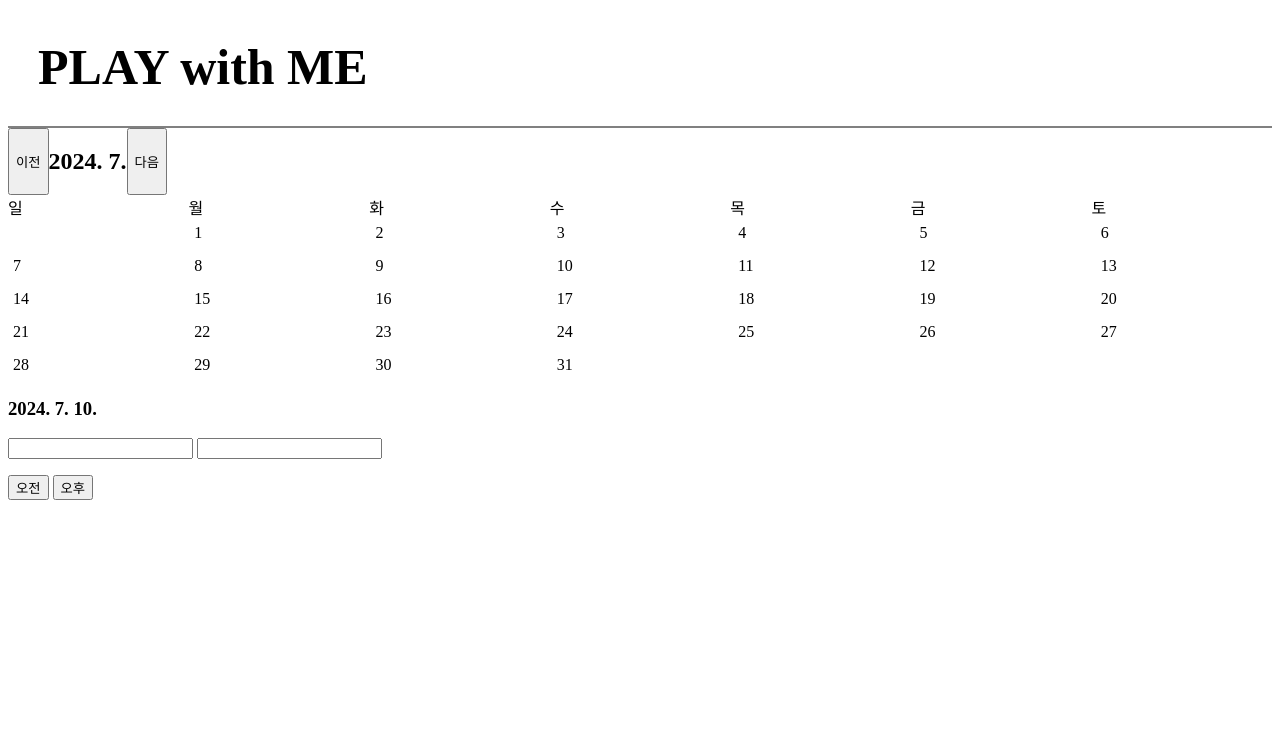
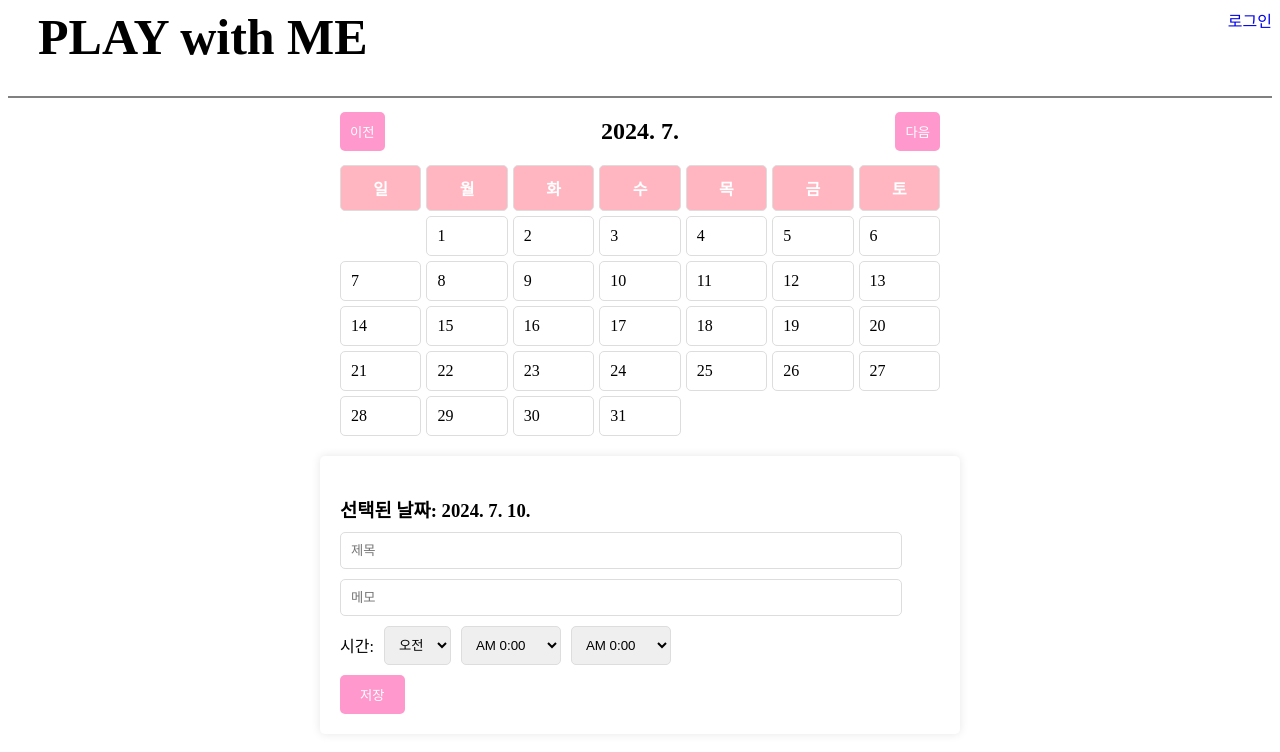
Before and after one commit to jheony/Booking, a plain HTML site: page main.html in a window 1280 px wide. Both pictures are taken after a click on the link "10". Drawn offline with Linux system fonts and the light colour scheme.

Commit message:
프론트

```diff
--- /dev/null
+++ b/booking.js
@@ -0,0 +1,57 @@
+
+//Booking
+const endTimeSelect = document.getElementById('endTime');
+const saveBooking = document.getElementById('saveBooking');
+
+
+ampm.addEventListener('change', setTime);
+
+function setTime() {
+    const ampm = document.getElementById('ampm').value;
+    const startTimeSelect = document.getElementById('startTime');
+    startTimeSelect.innerHTML = '';
+
+    const times = [];   // 선택지 시간 생성
+    for (let hour = 0; hour < 12; hour++) {
+        times.push(`${hour}:00`);
+        times.push(`${hour}:30`);
+    }
+    times.forEach(time => { // 예약 시작시간 선택
+        const option = document.createElement('option');
+        option.value = `${ampm} ${time}`;
+        option.textContent = `${ampm} ${time}`;
+        startTimeSelect.appendChild(option);
+    });
+
+    const eTimeSelect = document.getElementById('eTime');
+    eTimeSelect.innerHTML = '';
+
+    const etimes = [];
+    for (let hour = 0; hour < 12; hour++) {
+        etimes.push(`${hour}:00`);
+        etimes.push(`${hour}:30`);
+    }
+    etimes.forEach(time => {    // 예약 끝시간 선택
+        const eoption = document.createElement('option');
+        eoption.value = `${ampm} ${time}`;
+        eoption.textContent = `${ampm} ${time}`;
+        eTimeSelect.appendChild(eoption);
+    });
+}
+
+setTime();
+// 예약 저장
+saveBooking.addEventListener('click', function () {
+
+    const title = document.getElementById('title').value;
+    const memo = document.getElementById('memo').value;
+    const time = document.getElementById('startTime').value;
+    // console.log(title, memo, time)
+
+    document.getElementById("booking").hidden = true;
+    // 입력칸 초기화
+    document.getElementById('title').value = '';
+    document.getElementById('memo').value = '';
+    document.getElementById('ampm').value = 'AM';
+
+});
--- /dev/null
+++ b/login.css
@@ -0,0 +1,57 @@
+body {
+    font-family: Arial, sans-serif;
+    background-color: #f4f4f4;
+    display: flex;
+    justify-content: center;
+    align-items: center;
+    height: 100vh;
+    margin: 0;
+}
+
+.login-container {
+    background-color: white;
+    padding: 20px;
+    border-radius: 8px;
+    box-shadow: 0 0 10px rgba(0, 0, 0, 0.1);
+    width: 300px;
+    text-align: center;
+}
+
+h2 {
+    margin-bottom: 20px;
+}
+
+label {
+    display: block;
+    margin-bottom: 8px;
+    text-align: left;
+}
+
+input[type="text"],
+input[type="password"] {
+    width: calc(100% - 20px);
+    padding: 10px;
+    margin-bottom: 10px;
+    border: 1px solid #ddd;
+    border-radius: 4px;
+}
+
+button {
+    width: 100%;
+    padding: 10px;
+    background-color: #4CAF50;
+    border: none;
+    border-radius: 4px;
+    color: white;
+    font-size: 16px;
+    cursor: pointer;
+}
+
+button:hover {
+    background-color: #45a049;
+}
+
+#message {
+    margin-top: 20px;
+    font-size: 14px;
+}
--- a/main.html
+++ b/main.html
@@ -3,11 +3,14 @@
 
 <head>
     <title>PLAY with ME</title>
+    <a href="login.html">로그인</a>
     <link rel="stylesheet" href="pwm.css">
 </head>
 
 <body>
     <h1>PLAY with ME</h1>
+    <div class="calendar">
+
         <div class="calendar-header">
             <button id="prevBtn">이전</button>
             <h2 id="currentMonth"></h2>
@@ -23,18 +26,28 @@
             <div class="day">토</div>
         </div>
         <div class="calendar-dates" id="calendarDates"><a href="booking.html"></a></div>
-    <div id="YM"></div>
+
         <div id="booking" hidden>
-        <h3 id="selectDate"></h3>
-        <div calss="text">
-            <input id="title">
-            <input id="memo">
+            <h3 id="selectDate">선택된 날짜:</h3>
+            <div class="text">
+                <input id="title" placeholder="제목">
+                <input id="memo" placeholder="메모">
             </div>
-        <p>
-            <input type="button" id="AM" value="오전">
-            <input type="button" id="PM" value="오후">
-        </p>
+            <div class="time-selection">
+                <label for="time">시간:</label>
+                <select id="ampm">
+                    <option value="AM">오전</option>
+                    <option value="PM">오후</option>
+                </select>
+                <select id="startTime"></select>
+                <select id="eTime"></select>
             </div>
+            <button id="saveBooking">저장</button>
+        </div>
+        <p id="bookingMessage"></p>
+    </div>
+    </div>
+    <script src="booking.js"></script>
     <script src="pwm.js"></script>
 </body>
 
--- a/pwm.css
+++ b/pwm.css
@@ -1,36 +1,136 @@
+.calendar {
+  display: flex;
+  flex-direction: column;
+  align-items: center;
+
+}
+
  h1 {
     font-size: 50px;
     border-bottom: 2.5px solid gray;
     padding: 30px;
+    padding-top: 0px;
+
     margin: 0;
 }
+/* 로그인 */
+a{
+  text-decoration: none;
+  float: right;
+}
 
+/* yyyy. mm. */
 .calendar-header {
   display: flex;
+  justify-content: space-between;
+  align-items: center;
+  width: 100%;
+  max-width: 600px;
 }
-.calendar-header button{
 
+.calendar-header button {
+  background-color: #ff98cc;
+  color: #fff;
+  border: none;
+  padding: 10px;
+  border-radius: 5px;
+  cursor: pointer;
 }
-.calendar-days {
+
+.calendar-header button:hover {
+  background-color: #FF69B4;
+}
+/* 월-금, 1-31 */
+.calendar-days, .calendar-dates {
   display: grid;
   grid-template-columns: repeat(7, 1fr);
+  gap: 5px;
+  width: 100%;
+  max-width: 600px;
 }
 
-.calendar-dates {
-    display: grid;
-    grid-template-columns: repeat(7, 1fr);
-    grid-gap: 5px;
-
-  /* border-top: 1px solid #333333;
-  border-right: 1px solid #333333; */
+.calendar-days .day, .calendar-dates .date {
+  display: flex;
+  padding: 10px;
+  background-color: #fff;
+  border: 1px solid #ddd;
+  border-radius: 5px;
+}
+.calendar-days .day {
+  display: flex;
+  justify-content: center;
+  align-items: center;
+  padding: 10px;
+  background-color: #FFB6C1;
+  color: #fff;
+  font-weight: bold;
+  border-radius: 5px;
+  margin-bottom: 5px;
+}
+.calendar-dates .date:hover {
+  background-color: #e9ecef;
+}
+.empty{
+  visibility: hidden;
 }
 
-.date {
+#booking {
+  width: 100%;
+  max-width: 600px;
+  background-color: #fff;
+  padding: 20px;
+  margin-top: 20px;
+  border-radius: 5px;
+  box-shadow: 0 0 10px rgba(0,0,0,0.1);
+}
+
+#booking h3 {
+  margin-bottom: 10px;
+}
+
+.text input {
+  width: calc(90% );
+  padding: 10px;
+  margin-bottom: 10px;
+  border: 1px solid #ddd;
+  border-radius: 5px;
+}
+
+.text input:first-child {
+  margin-right: 10px;
+}
+
+.time-selection {
+  display: flex;
+  align-items: center;
+  margin-bottom: 10px;
+}
+
+.time-selection label {
+  margin-right: 10px;
+}
+
+.time-selection select {
+  padding: 10px;
+  border: 1px solid #ddd;
+  border-radius: 5px;
+  margin-right: 10px;
+}
+
+button#saveBooking {
+  background-color: #ff98cc;
+  color: #fff;
+  border: none;
+  padding: 10px 20px;
+  border-radius: 5px;
   cursor: pointer;
-    padding: 5px;
-    /* border-bottom: 1px solid #333333;
-  border-left: 1px solid #333333; */
 }
-/* .empty {
-  background-color: red;
-} */
+
+button#saveBooking:hover {
+  background-color: #ff7ebe;
+}
+
+p#bookingMessage {
+  margin-top: 10px;
+  color: #dc3545;
+}
--- a/pwm.js
+++ b/pwm.js
@@ -1,3 +1,4 @@
+//Caleandar
 const calendarDates = document.getElementById("calendarDates");
 const currentMonthElement = document.getElementById("currentMonth");
 const prevBtn = document.getElementById("prevBtn");
@@ -8,12 +9,13 @@ const today = new Date();
 let currentMonth = today.getMonth();
 let currentYear = today.getFullYear();
 
+
 function Calendar() {
 
     const firstDayOfMonth = new Date(currentYear, currentMonth, 1); // 해당 월의 첫번째 날짜
     const dayInMonth = new Date(currentYear, currentMonth + 1, 0).getDate(); // 해당 월의 날짜의 수
     const startDayOfWeek = firstDayOfMonth.getDay(); // 첫번째 날짜의 요일
-    console.log(firstDayOfMonth,startDayOfWeek)
+    console.log(firstDayOfMonth, startDayOfWeek)
 
     currentMonthElement.textContent = currentYear + '. ' + (currentMonth + 1) + '.';
     calendarDates.innerHTML = "";
@@ -31,12 +33,13 @@ function Calendar() {
         calendarDates.appendChild(dateElement);
 
         dateElement.addEventListener("click", function () { // 날짜 선택 시 예약버튼 보이기
-            selectDate.textContent = currentYear + '. ' + (currentMonth + 1) + '. ' + j + '. ';
+            selectDate.textContent = '선택된 날짜: ' + currentYear + '. ' + (currentMonth + 1) + '. ' + j + '. ';
             document.getElementById("booking").hidden = false;
         });
     }
 }
 Calendar();
+// 이전 달력 표시
 prevBtn.addEventListener("click", function () {
     currentMonth--;
     if (currentMonth < 0) {
@@ -45,6 +48,7 @@ prevBtn.addEventListener("click", function () {
     }
     Calendar();
 });
+// 다음 달력 표시
 nextBtn.addEventListener("click", function () {
     currentMonth++;
     if (currentMonth > 11) {
```
Also changed, not shown: login.html (added, +28 -0 lines), login.js (added, +25 -0 lines). Lines whose indentation alone changed are shown as unchanged.
